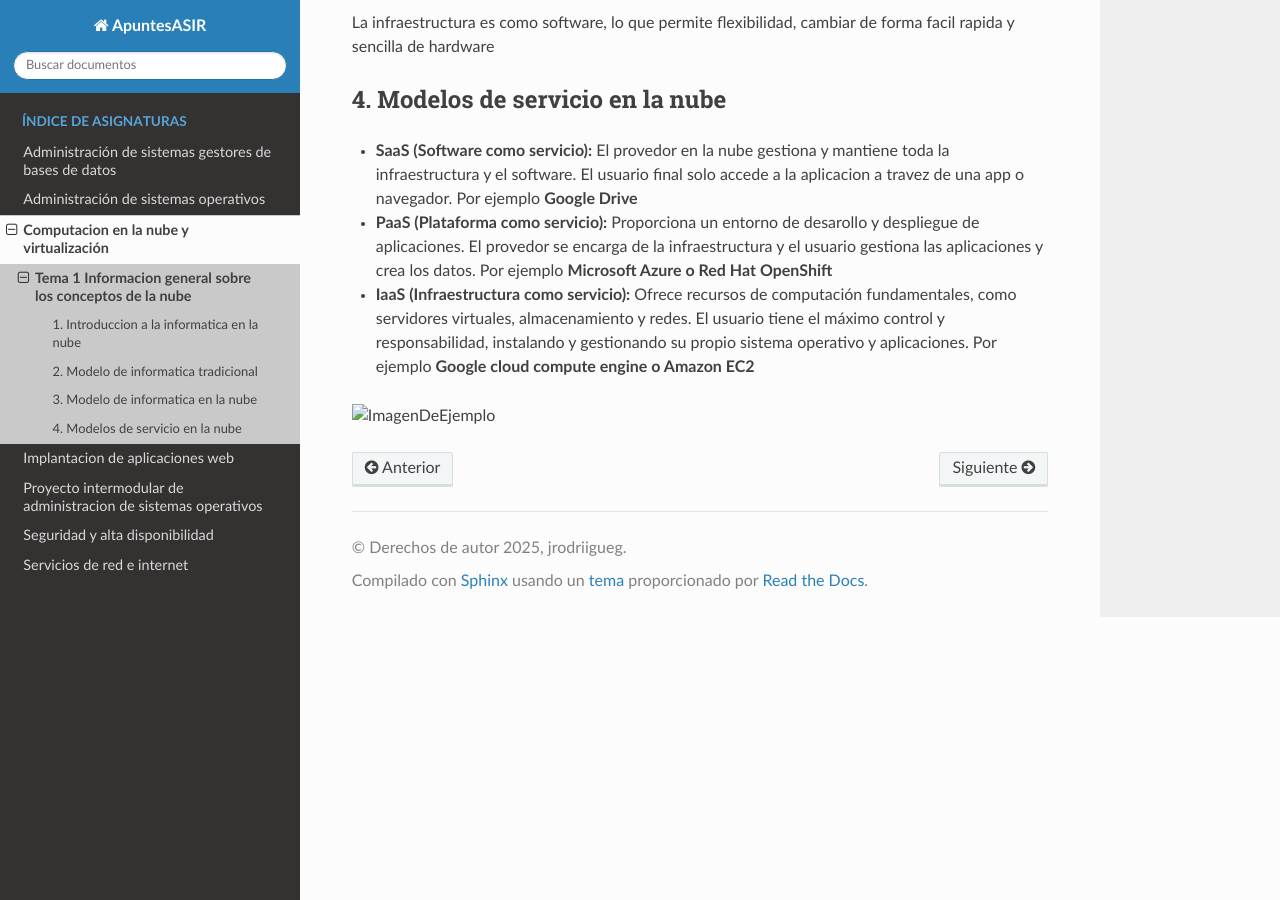
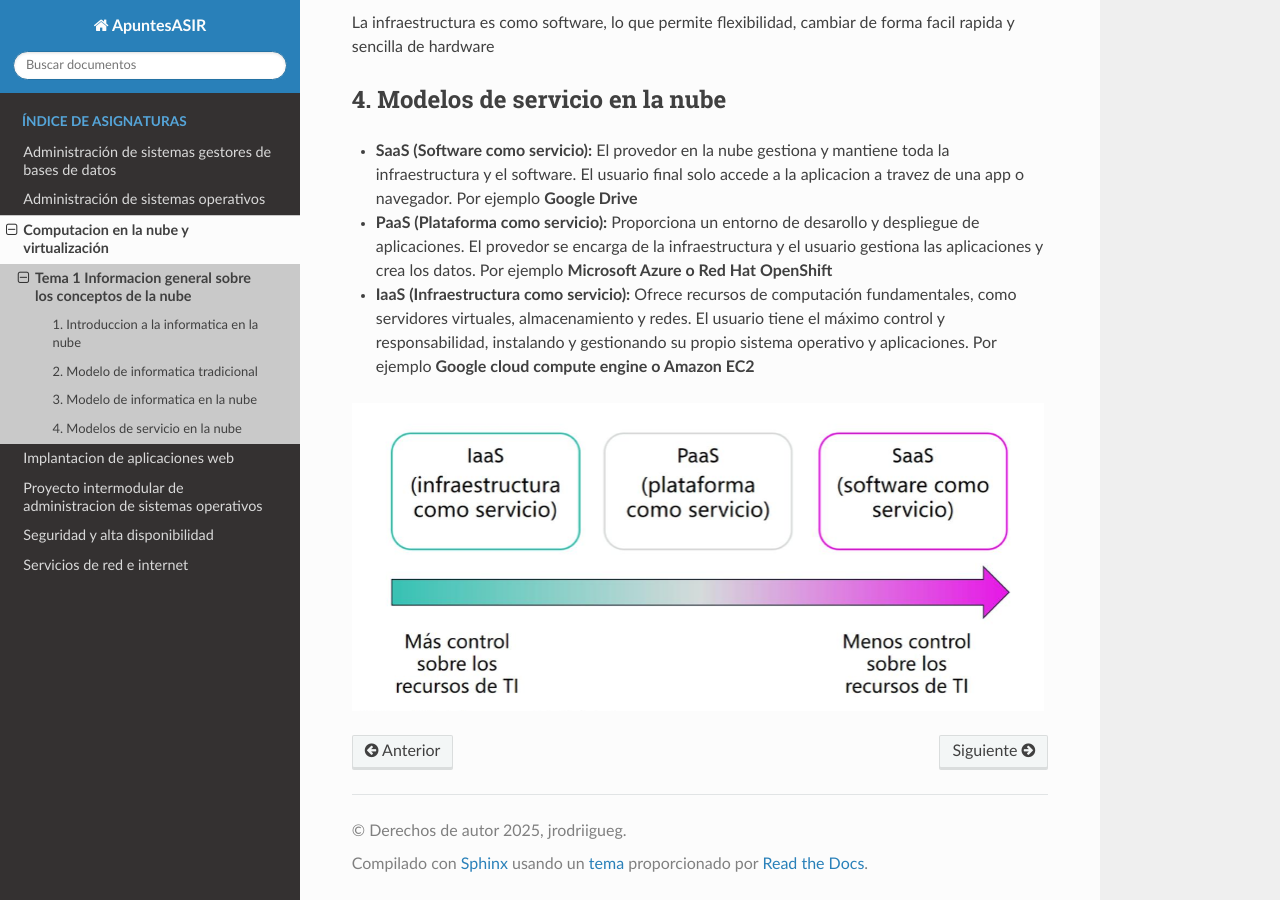
Before and after one commit to jrodriiguezg/ApuntesASIR, a Sphinx documentation site: the page built from docs/computacion-en-la-nube-y-virtualizacion/informacion-general-sobre-los-conceptos-de-la-nube.md, in a window 1280 px wide and 900 px high, scrolled down 618 px. Built offline with Sphinx 7.4.7 and the Read the Docs theme 3.1.0, drawn with Linux system fonts in a browser that asks for light colours; pages that are not in the unit, such as notebooks, are missing from menus.

Commit message:
modified:   docs/computacion-en-la-nube-y-virtualizacion/informacion-general-sobre-los-conceptos-de-la-nube.md

```diff
--- a/docs/computacion-en-la-nube-y-virtualizacion/informacion-general-sobre-los-conceptos-de-la-nube.md
+++ b/docs/computacion-en-la-nube-y-virtualizacion/informacion-general-sobre-los-conceptos-de-la-nube.md
@@ -20,4 +20,4 @@ La infraestructura es como software, lo que permite flexibilidad, cambiar de for
 
 - **IaaS (Infraestructura como servicio):** Ofrece recursos de computación fundamentales, como servidores virtuales, almacenamiento y redes. El usuario tiene el máximo control y responsabilidad, instalando y gestionando su propio sistema operativo y aplicaciones. Por ejemplo **Google cloud compute engine o Amazon EC2**
 
-![ImagenDeEjemplo](/images/serviciosNube.png)
+![ImagenDeEjemplo](images/serviciosNube.png)
```
